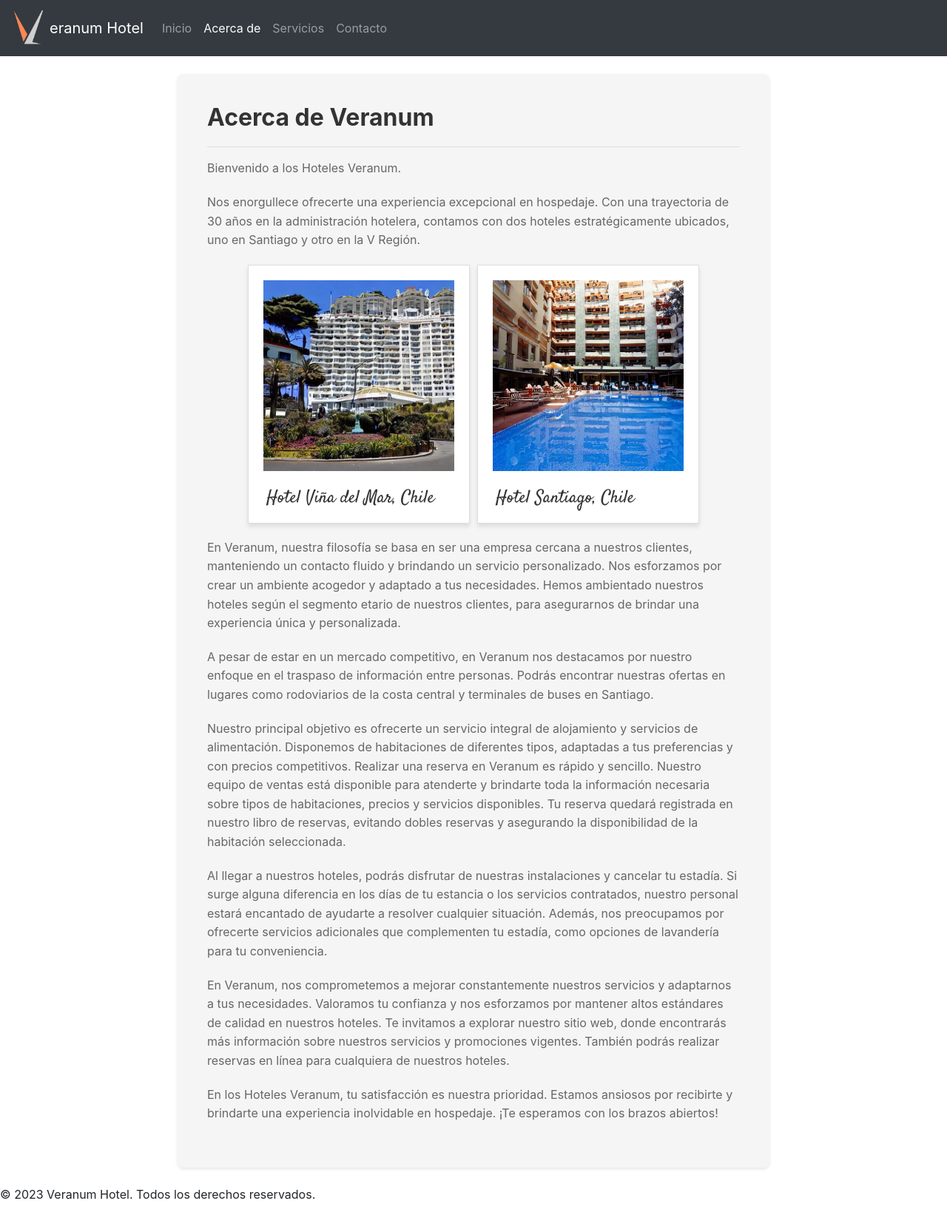
After one commit to frankiwi6x6/INGSoftware, a Django app: page /acerca-de/ in a window 1280 px wide. The commit adds this page. Shown: the whole page at 74% size. Run offline with Django 4.2, Linux system fonts and the light colour scheme; some libraries are stand-ins or nearby versions.

Commit message:
Veranum v0.2

```diff
--- /dev/null
+++ b/VeranumProyecto/VeranumApp/templates/acerca_de.html
@@ -0,0 +1,90 @@
+{% extends 'base.html' %}
+{% load static %}
+
+
+{% block navbar %}
+
+<li class="nav-item">
+    <a class="nav-link" href="{% url 'buscar_habitaciones' %}">Inicio</a>
+</li>
+<li class="nav-item active">
+    <a class="nav-link" href="{% url 'acerca_de' %}">Acerca de</a>
+</li>
+<li class="nav-item">
+    <a class="nav-link" href="{% url 'servicios' %}">Servicios</a>
+</li>
+<li class="nav-item">
+    <a class="nav-link" href="#">Contacto</a>
+</li>
+{% endblock %}
+{% block content %}
+
+<div class="content contenido-acerca-de">
+    <h1>Acerca de Veranum</h1>
+    <hr>
+
+    <p>
+        Bienvenido a los Hoteles Veranum.
+    </p>
+    <p>
+        Nos enorgullece ofrecerte una experiencia excepcional en hospedaje. Con una
+        trayectoria de 30 años en la administración hotelera, contamos con dos hoteles estratégicamente ubicados, uno en
+        Santiago y otro en la V Región.
+    </p>
+    <div class="imagenes">
+        <div class="polaroid">
+          <img src="{% static 'img/hotel-vina-Chile.jpg' %}" alt="Hotel Viña del Mar, Chile">
+          <div class="texto">Hotel Viña del Mar, Chile</div>
+        </div>
+        <div class="polaroid">
+          <img src="{% static 'img/hotel-santiago-Chile.jpg' %}" alt="Hotel Santiago, Chile">
+          <div class="texto">Hotel Santiago, Chile</div>
+        </div>
+      </div>
+
+    <p>
+        En Veranum, nuestra filosofía se basa en ser una empresa cercana a nuestros clientes, manteniendo un contacto
+        fluido
+        y brindando un servicio personalizado. Nos esforzamos por crear un ambiente acogedor y adaptado a tus
+        necesidades.
+        Hemos ambientado nuestros hoteles según el segmento etario de nuestros clientes, para asegurarnos de brindar una
+        experiencia única y personalizada.
+    </p>
+    <p>
+        A pesar de estar en un mercado competitivo, en Veranum nos destacamos por nuestro enfoque en el traspaso de
+        información entre personas. Podrás encontrar nuestras ofertas en lugares como rodoviarios de la costa central y
+        terminales de buses en Santiago.
+    </p>
+    <p>
+        Nuestro principal objetivo es ofrecerte un servicio integral de alojamiento y servicios de alimentación.
+        Disponemos
+        de habitaciones de diferentes tipos, adaptadas a tus preferencias y con precios competitivos. Realizar una
+        reserva
+        en Veranum es rápido y sencillo. Nuestro equipo de ventas está disponible para atenderte y brindarte toda la
+        información necesaria sobre tipos de habitaciones, precios y servicios disponibles. Tu reserva quedará
+        registrada en
+        nuestro libro de reservas, evitando dobles reservas y asegurando la disponibilidad de la habitación
+        seleccionada.
+    </p>
+    <p>
+        Al llegar a nuestros hoteles, podrás disfrutar de nuestras instalaciones y cancelar tu estadía. Si surge alguna
+        diferencia en los días de tu estancia o los servicios contratados, nuestro personal estará encantado de ayudarte
+        a
+        resolver cualquier situación. Además, nos preocupamos por ofrecerte servicios adicionales que complementen tu
+        estadía, como opciones de lavandería para tu conveniencia.
+    </p>
+    <p>
+        En Veranum, nos comprometemos a mejorar constantemente nuestros servicios y adaptarnos a tus necesidades.
+        Valoramos
+        tu confianza y nos esforzamos por mantener altos estándares de calidad en nuestros hoteles. Te invitamos a
+        explorar
+        nuestro sitio web, donde encontrarás más información sobre nuestros servicios y promociones vigentes. También
+        podrás realizar reservas en línea para cualquiera de nuestros hoteles.
+    </p>
+    <p>
+        En los Hoteles Veranum, tu satisfacción es nuestra prioridad. Estamos ansiosos por recibirte y brindarte una
+        experiencia inolvidable en hospedaje. ¡Te esperamos con los brazos abiertos!
+    </p>
+</div>
+
+{% endblock %}
--- a/VeranumProyecto/VeranumApp/templates/base.html
+++ b/VeranumProyecto/VeranumApp/templates/base.html
@@ -9,6 +9,9 @@
     <link rel="stylesheet" href="https://stackpath.bootstrapcdn.com/bootstrap/4.5.2/css/bootstrap.min.css">
     <link rel="stylesheet" type="text/css" href="{% static 'css/style.css' %}">
     <link rel="stylesheet" href="https://cdn.jsdelivr.net/npm/bootstrap-icons@1.10.5/font/bootstrap-icons.css">
+    <link rel="preconnect" href="https://fonts.googleapis.com">
+    <link rel="preconnect" href="https://fonts.gstatic.com" crossorigin>
+    <link href="https://fonts.googleapis.com/css2?family=Satisfy&display=swap" rel="stylesheet">
     <!-- <script src="{% static 'script.js' %}"></script> -->
 </head>
 
@@ -34,19 +37,8 @@
             </button>
             <div class="collapse navbar-collapse" id="navbarNav">
                 <ul class="navbar-nav">
-                    <li class="nav-item active">
-
-                        <a class="nav-link" href="{% url 'buscar_habitaciones' %}">Inicio</a>
-                    </li>
-                    <li class="nav-item">
-                        <a class="nav-link" href="#">Acerca de</a>
-                    </li>
-                    <li class="nav-item">
-                        <a class="nav-link" href="{% url 'servicios' %}">Servicios</a>
-                    </li>
-                    <li class="nav-item">
-                        <a class="nav-link" href="#">Contacto</a>
-                    </li>
+                    {% block navbar %}
+                    {% endblock %}
                 </ul>
             </div>
 
--- a/VeranumProyecto/VeranumApp/urls.py
+++ b/VeranumProyecto/VeranumApp/urls.py
@@ -6,5 +6,6 @@ urlpatterns = [
 
     path('', views.buscar_habitaciones, name='buscar_habitaciones'),
     path('resultados_habitaciones/', views.resultados_habitaciones, name='resultados_habitaciones'),
+    path('acerca-de/', views.acerca_de, name='acerca_de'),
     path('servicios/', views.servicios_subservicios, name='servicios'),
 ]
--- a/VeranumProyecto/VeranumApp/views.py
+++ b/VeranumProyecto/VeranumApp/views.py
@@ -24,3 +24,7 @@ def resultados_habitaciones(request):
 def servicios_subservicios(request):
     servicios = ServicioHoteleria.objects.all()
     return render(request, 'servicios.html', {'servicios': servicios})
+
+
+def acerca_de(request):
+    return render(request,'acerca_de.html',{})
--- a/VeranumProyecto/static/css/style.css
+++ b/VeranumProyecto/static/css/style.css
@@ -1,3 +1,7 @@
+html {
+    scroll-behavior: ;
+}
+
 .imagen-habitacion {
     height: 100%;
     width: 300px;
@@ -20,24 +24,21 @@
 }
 
 .card .media img {
-    width: 300px; /* Cambia el valor según tus preferencias */
+    width: 300px;
+    /* Cambia el valor según tus preferencias */
     height: auto;
     object-fit: cover;
     border-radius: 5px;
 }
-.horario p{
+
+.horario p {
     font-weight: bold;
     margin-right: 10px;
 }
 
-.abierto24{
+.abierto24 {
     font-style: oblique;
 }
-table {
-    width: 100%;
-    border-collapse: collapse;
-}
-
 
 .foto-icono {
     width: 48px;
@@ -45,3 +46,74 @@ table {
     display: block;
     margin: 0 auto;
 }
+
+.contenido-acerca-de {
+    max-width: 800px;
+    margin: 0 auto;
+    padding: 40px;
+    background-color: #f5f5f5;
+    border-radius: 8px;
+    box-shadow: 0 2px 4px rgba(0, 0, 0, 0.1);
+  }
+
+  .contenido-acerca-de h1 {
+    font-size: 32px;
+    font-weight: bold;
+    color: #333;
+    margin-bottom: 20px;
+  }
+
+  .contenido-acerca-de p {
+    font-size: 16px;
+    line-height: 1.6;
+    color: #666;
+    margin-bottom: 20px;
+  }
+
+  .imagenes {
+    display: flex;
+    justify-content: center;
+    align-items: center;
+  }
+
+  .polaroid {
+    position: relative;
+    width: 300px;
+    height: 350px;
+    margin-bottom: 20px;
+    background-color: #ffffff;
+    border: 1px solid #dddddd;
+    overflow: hidden;
+    box-shadow: 0 4px 6px rgba(0, 0, 0, 0.1);
+    margin-right: 10px; /* Separación entre las imágenes */
+  }
+
+  .polaroid:last-child {
+    margin-right: 0; /* Eliminar el margen derecho para la última imagen */
+  }
+
+  .polaroid img {
+    display: block;
+    width: 100%;
+    padding: 20px;
+    object-fit: cover;
+  }
+
+  .polaroid .texto {
+    position: absolute;
+    bottom: 0;
+    left: 20px;
+    width: calc(100% - 40px);
+    padding-left: 4px;
+    padding-bottom: 15px;
+    background-color: #ffffff;
+    text-align: left;
+    font-size: 24px;
+    color: #333333;
+    font-family: 'Satisfy', cursive;
+  }
+
+  .imagenes {
+    display: flex;
+    justify-content: center;
+  }
```
Also changed, not shown: VeranumProyecto/VeranumApp/templates/buscar_habitaciones.html (+14 -0 lines), VeranumProyecto/VeranumApp/templates/resultados_habitaciones.html (+15 -0 lines), VeranumProyecto/VeranumApp/templates/servicios.html (+15 -0 lines), VeranumProyecto/db.sqlite3, VeranumProyecto/static/img/hotel-santiago-Chile.jpg (added), VeranumProyecto/static/img/hotel-vina-Chile.jpg (added), VeranumProyecto/static/img/pexels-marta-dzedyshko-2775835.jpg (added).
